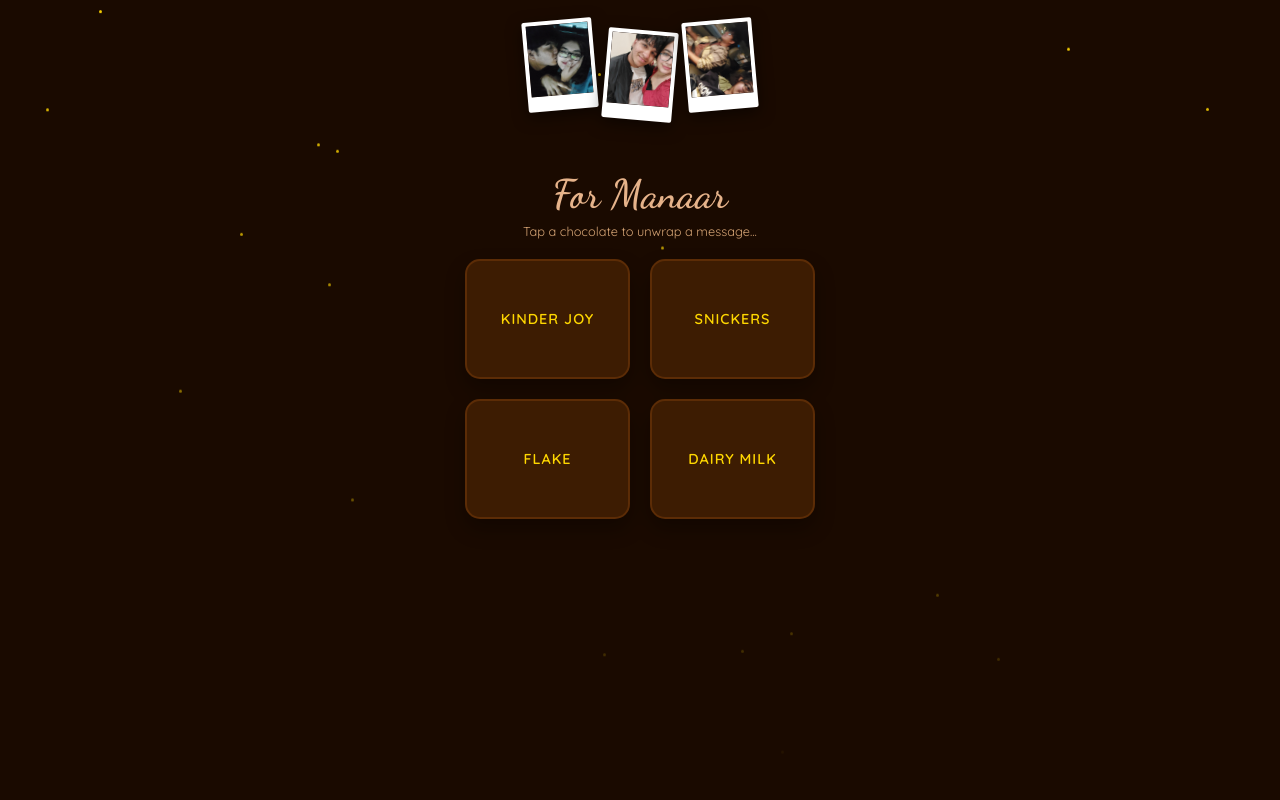
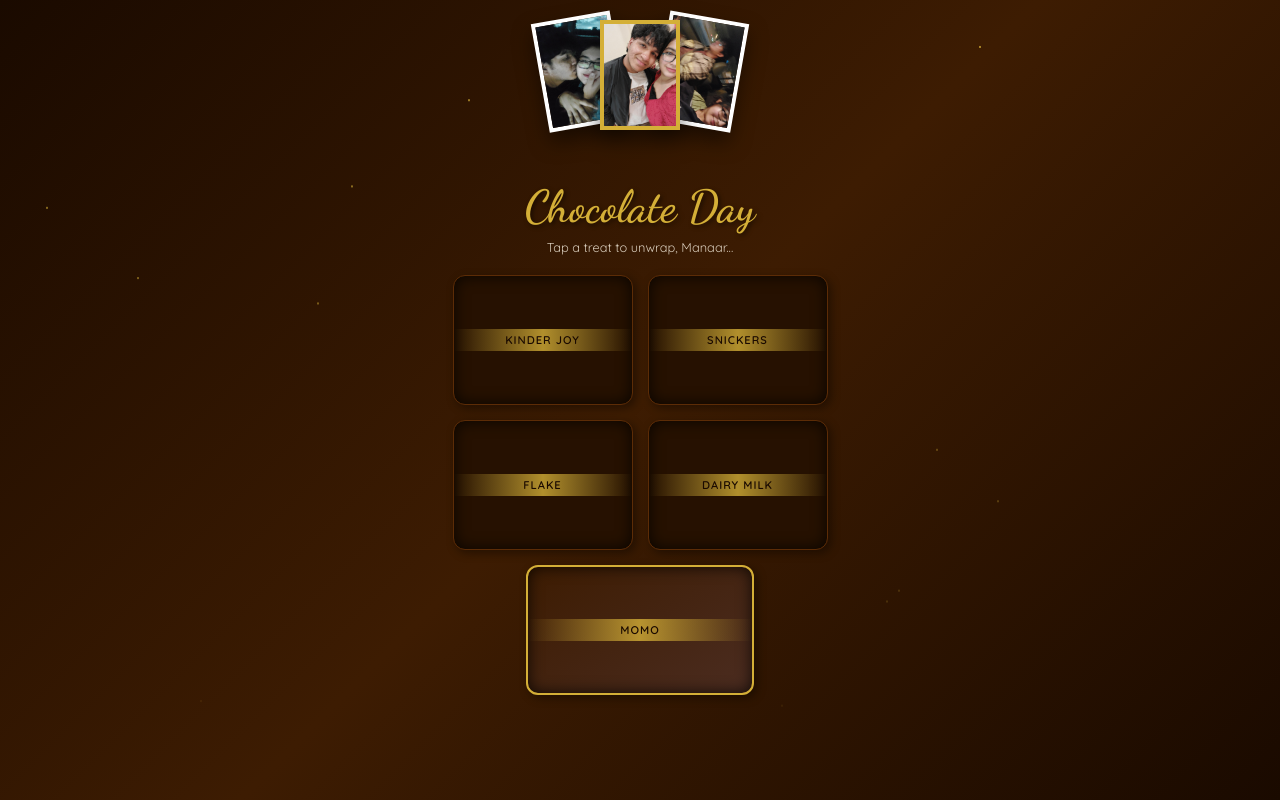
Before and after one commit to abk52166-crypto/chocolateday, a plain HTML site: page index.html in a window 1280 px wide. Drawn offline with Linux system fonts and the light colour scheme.

Commit message:
Update index.html

```diff
--- a/index.html
+++ b/index.html
@@ -3,13 +3,13 @@
 <head>
     <meta charset="UTF-8">
     <meta name="viewport" content="width=device-width, initial-scale=1.0, maximum-scale=1.0, user-scalable=no">
-    <title>Chocolate Day for Manaar</title>
+    <title>Chocolate Day - For Manaar</title>
     <link href="https://fonts.googleapis.com/css2?family=Dancing+Script:wght@600&family=Quicksand:wght@400;600&display=swap" rel="stylesheet">
     <style>
         * { margin: 0; padding: 0; box-sizing: border-box; }
 
         body {
-            background: #1a0a00; /* Deep chocolate brown */
+            background: linear-gradient(135deg, #1a0a00 0%, #3d1c02 50%, #1a0a00 100%);
             color: white;
             font-family: 'Quicksand', sans-serif;
             display: flex;
@@ -20,62 +20,83 @@
             overflow-x: hidden;
         }
 
-        .header { text-align: center; margin: 20px 0; z-index: 2; }
-        .header h1 { font-family: 'Dancing Script', cursive; color: #e6b38a; font-size: 2.5rem; }
-        .hint { font-size: 0.8rem; color: #d4a373; margin-top: 5px; }
+        .header { text-align: center; margin: 20px 0; z-index: 2; position: relative; }
+        .header h1 {
+            font-family: 'Dancing Script', cursive;
+            color: #d4af37;
+            font-size: 2.8rem;
+            text-shadow: 2px 2px 4px rgba(0,0,0,0.5);
+        }
+        .hint { font-size: 0.8rem; color: #fdf5e6; opacity: 0.8; margin-top: 5px; }
 
-        /* Photo Gallery */
-        .gallery { display: flex; gap: 10px; margin-bottom: 30px; z-index: 2; }
+        /* Photo Stack */
+        .gallery {
+            display: flex;
+            justify-content: center;
+            margin-bottom: 30px;
+            z-index: 2;
+            position: relative;
+            width: 100%;
+        }
         .gallery img {
-            width: 70px; height: 90px; object-fit: cover;
-            border: 4px solid white; border-bottom: 15px solid white;
-            border-radius: 2px; transform: rotate(-5deg);
-            box-shadow: 0 5px 15px rgba(0,0,0,0.5);
+            width: 80px; height: 110px; object-fit: cover;
+            border: 4px solid #fff;
+            box-shadow: 0 10px 20px rgba(0,0,0,0.5);
         }
-        .gallery img:nth-child(2) { transform: rotate(5deg); margin-top: 10px; }
+        .img1 { transform: rotate(-10deg) translateX(20px); }
+        .img2 { transform: rotate(0deg); z-index: 3; border-color: #d4af37 !important; }
+        .img3 { transform: rotate(10deg) translateX(-20px); }
 
-        /* Chocolate Grid */
+        /* The Chocolate Box Layout */
         .choco-box {
-            display: grid;
-            grid-template-columns: 1fr 1fr;
-            gap: 20px;
+            display: flex;
+            flex-wrap: wrap;
+            justify-content: center;
+            gap: 15px;
             width: 100%;
-            max-width: 350px;
+            max-width: 380px;
             z-index: 2;
         }
 
         .choco-item {
             position: relative;
-            height: 120px;
-            background: #3d1c02;
-            border-radius: 15px;
+            width: calc(50% - 10px); /* Default 2 per row */
+            height: 130px;
+            background: #261101;
+            border-radius: 12px;
             display: flex;
-            flex-direction: column;
             align-items: center;
             justify-content: center;
             cursor: pointer;
-            overflow: hidden;
-            border: 2px solid #5c2c06;
-            transition: transform 0.3s ease;
-            box-shadow: 0 10px 20px rgba(0,0,0,0.3);
+            border: 1px solid #5c2c06;
+            box-shadow: inset 0 0 15px rgba(0,0,0,0.8), 3px 3px 10px rgba(0,0,0,0.4);
+            transition: 0.3s cubic-bezier(0.175, 0.885, 0.32, 1.275);
         }
 
-        .choco-item:active { transform: scale(0.95); }
+        /* Make "Momo" stand out or take its own space if needed */
+        .momo-special {
+            width: 60% !important;
+            border: 2px solid #d4af37;
+            background: linear-gradient(145deg, #3d1c02, #4b2c20);
+        }
 
         .wrapper-text {
-            font-weight: 600;
-            font-size: 0.9rem;
-            color: #ffd700; /* Gold text */
+            background: linear-gradient(90deg, transparent, rgba(212, 175, 55, 0.8), transparent);
+            color: #1a0a00;
+            width: 100%;
+            padding: 4px 0;
+            font-weight: 700;
+            font-size: 0.7rem;
             text-transform: uppercase;
             letter-spacing: 1px;
+            text-align: center;
         }
 
-        /* The "Unwrapped" Note */
         .note {
             position: absolute;
-            top: 0; left: 0; width: 100%; height: 100%;
-            background: #e6b38a;
-            color: #3d1c02;
+            top: 5px; left: 5px; right: 5px; bottom: 5px;
+            background: #fdf5e6;
+            color: #4b2c20;
             display: flex;
             align-items: center;
             justify-content: center;
@@ -83,19 +104,22 @@
             text-align: center;
             font-size: 0.75rem;
             font-weight: 600;
-            transform: translateY(100%);
-            transition: transform 0.5s cubic-bezier(0.4, 0, 0.2, 1);
+            border-radius: 8px;
+            transform: scale(0);
+            transition: 0.4s cubic-bezier(0.175, 0.885, 0.32, 1.275);
+            z-index: 5;
+            line-height: 1.3;
         }
 
-        .choco-item.unwrapped .note { transform: translateY(0); }
-        .choco-item.unwrapped .wrapper-text { opacity: 0; }
+        .choco-item.unwrapped .note { transform: scale(1); }
+        .choco-item.unwrapped { border-color: #d4af37; }
 
-        /* Floating Sparkles */
         .sparkle {
             position: fixed;
-            width: 3px; height: 3px; background: #ffd700;
+            width: 2px; height: 2px; background: #d4af37;
             border-radius: 50%; pointer-events: none;
-            animation: fall 3s linear infinite;
+            z-index: 1;
+            animation: fall 5s linear infinite;
         }
         @keyframes fall {
             to { transform: translateY(100vh); opacity: 0; }
@@ -105,50 +129,54 @@
 <body>
 
     <div class="gallery">
-        <img src="pic1.jpg" alt="Manaar 1">
-        <img src="pic2.jpg" alt="Manaar 2">
-        <img src="pic3.jpg" alt="Manaar 3">
+        <img src="pic1.jpg" alt="1" class="img1">
+        <img src="pic2.jpg" alt="2" class="img2">
+        <img src="pic3.jpg" alt="3" class="img3">
     </div>
 
     <div class="header">
-        <h1>For Manaar</h1>
-        <p class="hint">Tap a chocolate to unwrap a message...</p>
+        <h1>Chocolate Day</h1>
+        <p class="hint">Tap a treat to unwrap, Manaar...</p>
     </div>
 
     <div class="choco-box">
         <div class="choco-item" onclick="this.classList.toggle('unwrapped')">
             <div class="wrapper-text">Kinder Joy</div>
-            <div class="note">You're the "surprise" that made my life worth living.</div>
+            <div class="note">You're the surprise I have appreciated the most out of every gift I have recieved.</div>
         </div>
 
         <div class="choco-item" onclick="this.classList.toggle('unwrapped')">
             <div class="wrapper-text">Snickers</div>
-            <div class="note">You're the only one who can handle me when I'm "hungry" or cranky.</div>
+            <div class="note">You're the only one my whole body gets attracted towards and only ever will.</div>
         </div>
 
         <div class="choco-item" onclick="this.classList.toggle('unwrapped')">
             <div class="wrapper-text">Flake</div>
-            <div class="note">Life is crumbly, but you make everything hold together beautifully.</div>
+            <div class="note">Life is crumbly at times but you help me fix those crumbs back together.</div>
         </div>
 
         <div class="choco-item" onclick="this.classList.toggle('unwrapped')">
             <div class="wrapper-text">Dairy Milk</div>
-            <div class="note">Sweet, classic, and exactly what I need every single day.</div>
+            <div class="note">Sweet, classic and everything I love all into one soul and the most perfect person ma sha allah.</div>
+        </div>
+
+        <div class="choco-item momo-special" onclick="this.classList.toggle('unwrapped')">
+            <div class="wrapper-text">Momo</div>
+            <div class="note">I know i am your most favourite chocolate ever and will always be yours.</div>
         </div>
     </div>
 
     <script>
-        // Floating Gold Sparkles
         function createSparkle() {
             const s = document.createElement('div');
             s.className = 'sparkle';
             s.style.left = Math.random() * 100 + 'vw';
             s.style.top = '-10px';
-            s.style.animationDuration = (Math.random() * 2 + 3) + 's';
+            s.style.animationDuration = (Math.random() * 3 + 2) + 's';
             document.body.appendChild(s);
-            setTimeout(() => s.remove(), 4000);
+            setTimeout(() => s.remove(), 5000);
         }
-        setInterval(createSparkle, 200);
+        setInterval(createSparkle, 300);
     </script>
 </body>
 </html>
```
